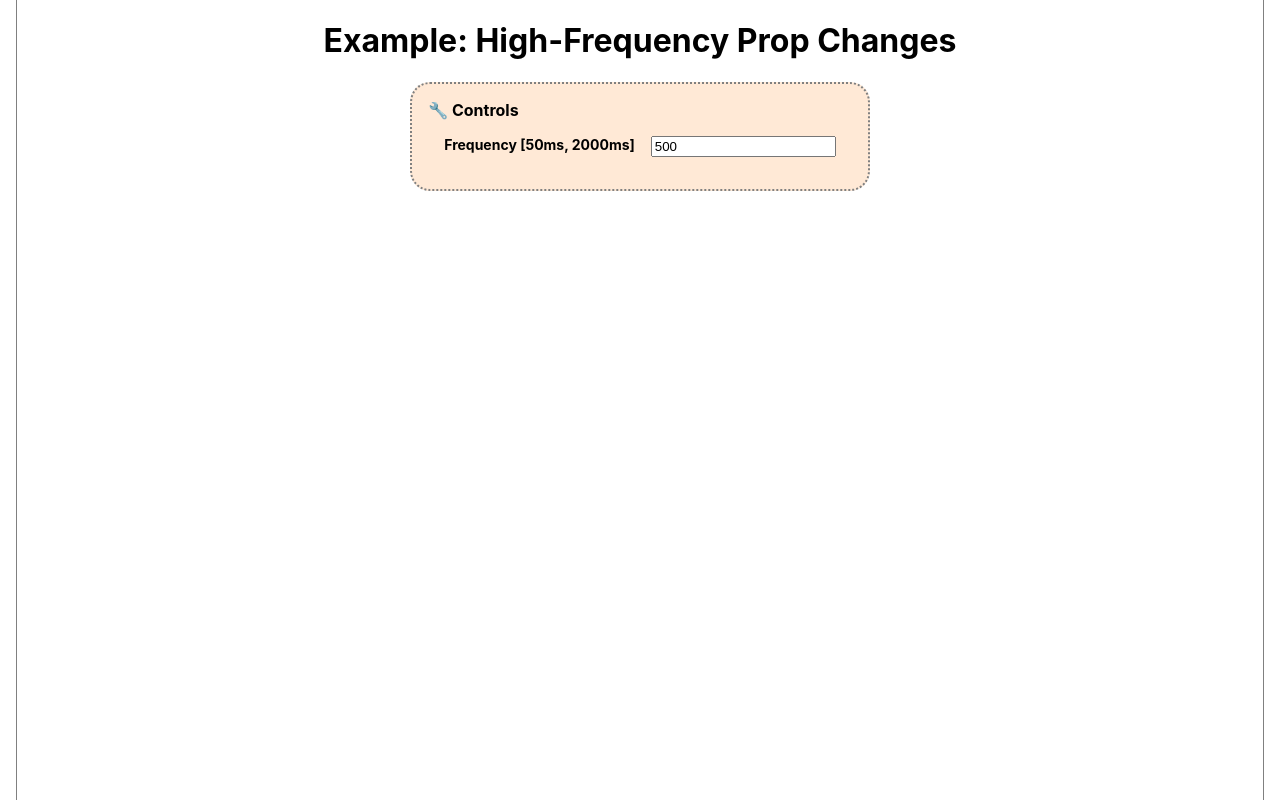
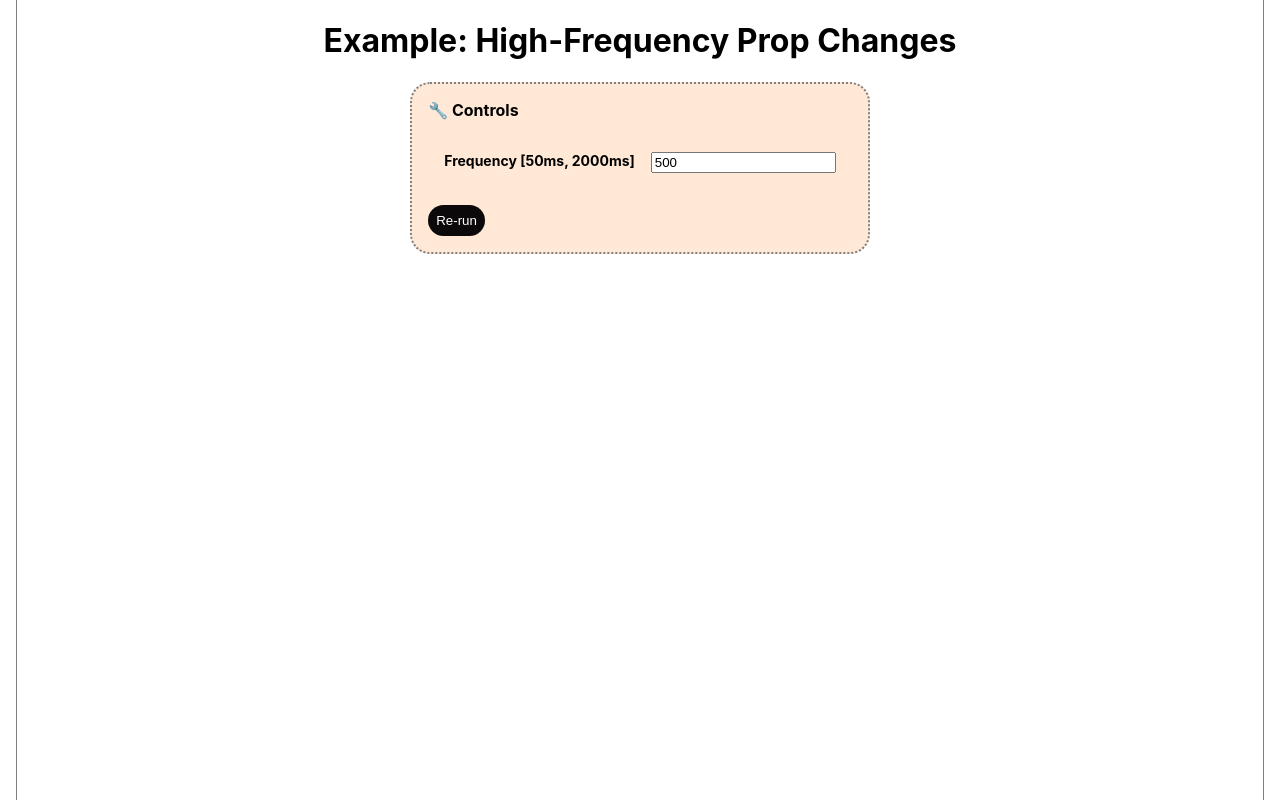
Before and after one commit to ahmedsakr/react-performance-demo, a React (Create React App) app in the folder perf-visualization/: page / in a window 1280 px wide. Built offline with nearby package versions, Linux system fonts and the light colour scheme.

Commit message:
high frequency prop changes: controls

```diff
--- a/perf-visualization/src/colour-constants.ts
+++ b/perf-visualization/src/colour-constants.ts
@@ -1,3 +1,4 @@
 export const GRAY_BORDER = '#808080'
 export const SOFT_GRAY_BG = 'rgba(204,204,204,0.2)'
 export const LIGHT_ORANGE_BG = 'rgba(255, 219, 187, 0.6)'
+export const NEAR_BLACK = '#0C090A'
--- a/perf-visualization/src/components/controls-box.tsx
+++ b/perf-visualization/src/components/controls-box.tsx
@@ -1,9 +1,10 @@
 import React from "react"
-import { GRAY_BORDER, LIGHT_ORANGE_BG, SOFT_GRAY_BG } from "../colour-constants";
+import { GRAY_BORDER, LIGHT_ORANGE_BG, NEAR_BLACK, SOFT_GRAY_BG } from "../colour-constants";
 import styled from "styled-components";
 
 interface ControlsBoxProps {
   children: React.ReactNode;
+  onReRunEvent: () => void;
 }
 
 const RootBox = styled.div`
@@ -22,19 +23,31 @@ const StartAlign = styled.div`
   font-weight: 700;
 `;
 const PaddedControls = styled.div`
-  padding: 16px;
+  padding: 32px 16px 32px 16px;
 `
 
-const ControlsIcon = () => <StartAlign>🔧 Controls</StartAlign>
+const ReRunButton = styled.input`
+  background-color: ${NEAR_BLACK};
+  color: white;
+  align-self: start;
+  border-radius: 20px;
+  border: none;
+  padding: 8px;
+`
 
-export const ControlsBox = ({  children }: ControlsBoxProps) => {
+export const ControlsBox = ({  onReRunEvent, children }: ControlsBoxProps) => {
 
   return (
     <RootBox>
-      <ControlsIcon />
+      <StartAlign>
+        🔧 Controls
+      </StartAlign>
       <PaddedControls>
         {children}
       </PaddedControls>
+      <StartAlign>
+      <ReRunButton type="button" onClick={onReRunEvent} value="Re-run" />
+      </StartAlign>
     </RootBox>
   )
 }
--- a/perf-visualization/src/examples/high-frequency-rerenders.tsx
+++ b/perf-visualization/src/examples/high-frequency-rerenders.tsx
@@ -16,8 +16,7 @@ const ExampleContextDefaults: ExampleControlsValues = {
 }
 
 const MIN_FREQUENCY_MS = 50;
-
-const MAX_FREQUENCY_MS = 1000;
+const MAX_FREQUENCY_MS = 2000;
 
 const ExampleContext = createContext<ExampleControlsValues>(ExampleContextDefaults);
 
@@ -76,7 +75,7 @@ export const HighFrequencyRerenderExample = () => {
     <ExampleContextProvider>
       <InteractiveExample>
         <h1>Example: High-Frequency Prop Changes</h1>
-        <ControlsBox>
+        <ControlsBox onReRunEvent={() => {}}>
           <RerenderFequencyControl />
         </ControlsBox>
       </InteractiveExample>
```
